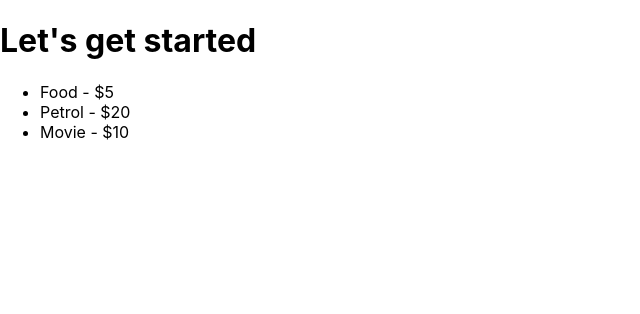
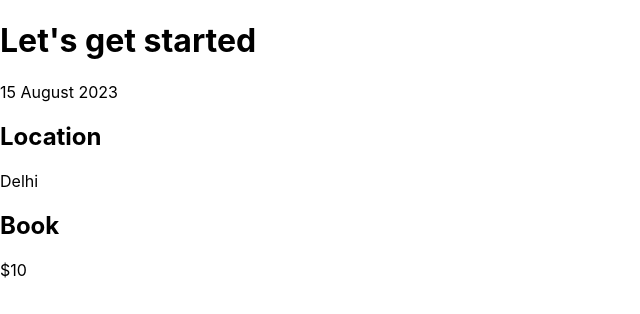
Before and after one commit to anandamayee126/react_project_one, a React (Create React App) app: page / in a window 1280 px wide. Shown: the top 314 px of the page, without its empty margins (0-640 px from the left). Built offline with nearby package versions, Linux system fonts and the light colour scheme.

Commit message:
wrote complex JSX code

```diff
--- a/src/components/ExpenseItem.js
+++ b/src/components/ExpenseItem.js
@@ -1,9 +1,16 @@
 export default function ExpenseItem(){
-    return(
-        <ul>
-            <li>Food - $5</li>
-            <li>Petrol - $20</li>
-            <li>Movie - $10</li>
-        </ul>
+    return (
+      <div>
+        <div>15 August 2023</div>
+
+        <div><h2>Location</h2>
+          <p>Delhi</p>
+        </div>
+
+        <div><h2>Book</h2>
+          <p>$10</p>
+        </div>
+        <div></div>
+      </div>
     );
-}
+  }
```
